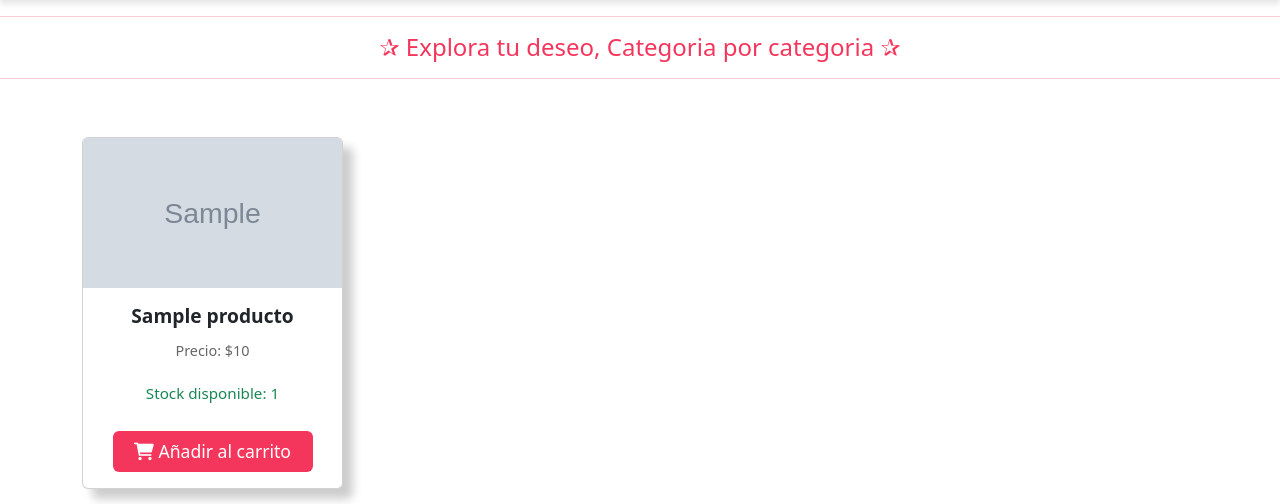
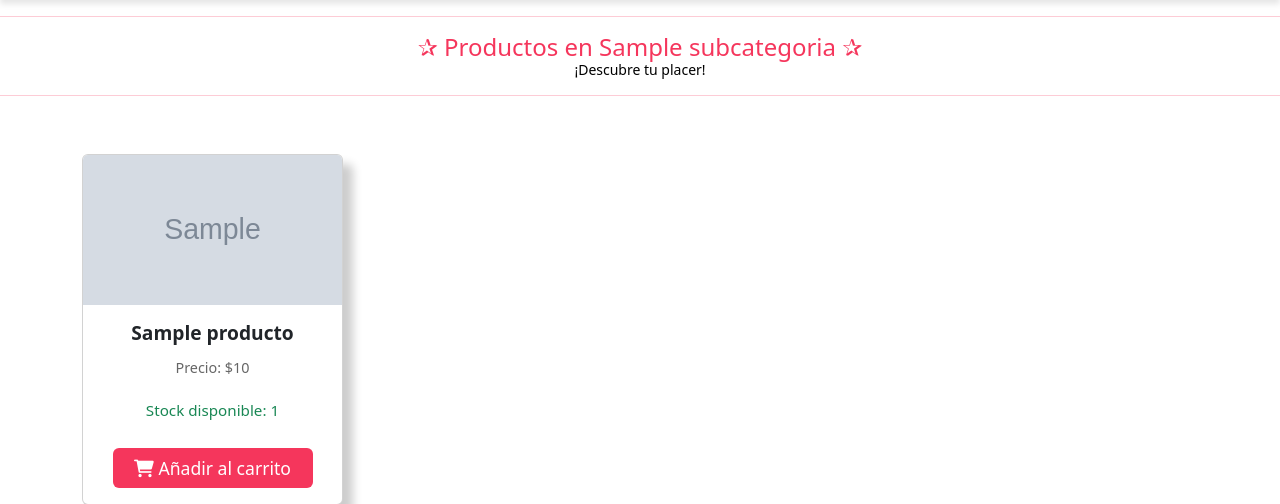
Before and after one commit to al-mr1234/fantasiaintima, a Django app: page /productos/subcategoria/1/ in a window 1280 px wide. Shown: the part 86-590 px from the top of the page. Run offline with Django 5.2, Linux system fonts and the light colour scheme; tables that the repository leaves empty hold one stand-in row (values such as "Sample post"); grey boxes marked "Sample" are stand-in pictures.

Commit message:
se agrego titulo en vista productos filtrados

```diff
--- a/sexshop/appsexshop/templates/productos_subcategoria.html
+++ b/sexshop/appsexshop/templates/productos_subcategoria.html
@@ -70,7 +70,7 @@
   </div>
 </nav>
 
-    <h4 class="titulosLading" style="color:#f5365c; text-align:center;"><hr> ✰ Explora tu deseo, Categoria por categoria ✰<hr></h4>
+    <h4 class="titulosLading" style="color:#f5365c;  text-align:center; "><hr> ✰ Productos en {{ subcategoria.NombresubCategoria }} ✰<p style="font-size: 14px; color: #000000;">¡Descubre tu placer!</p><hr></h4>
 
 
 
```
